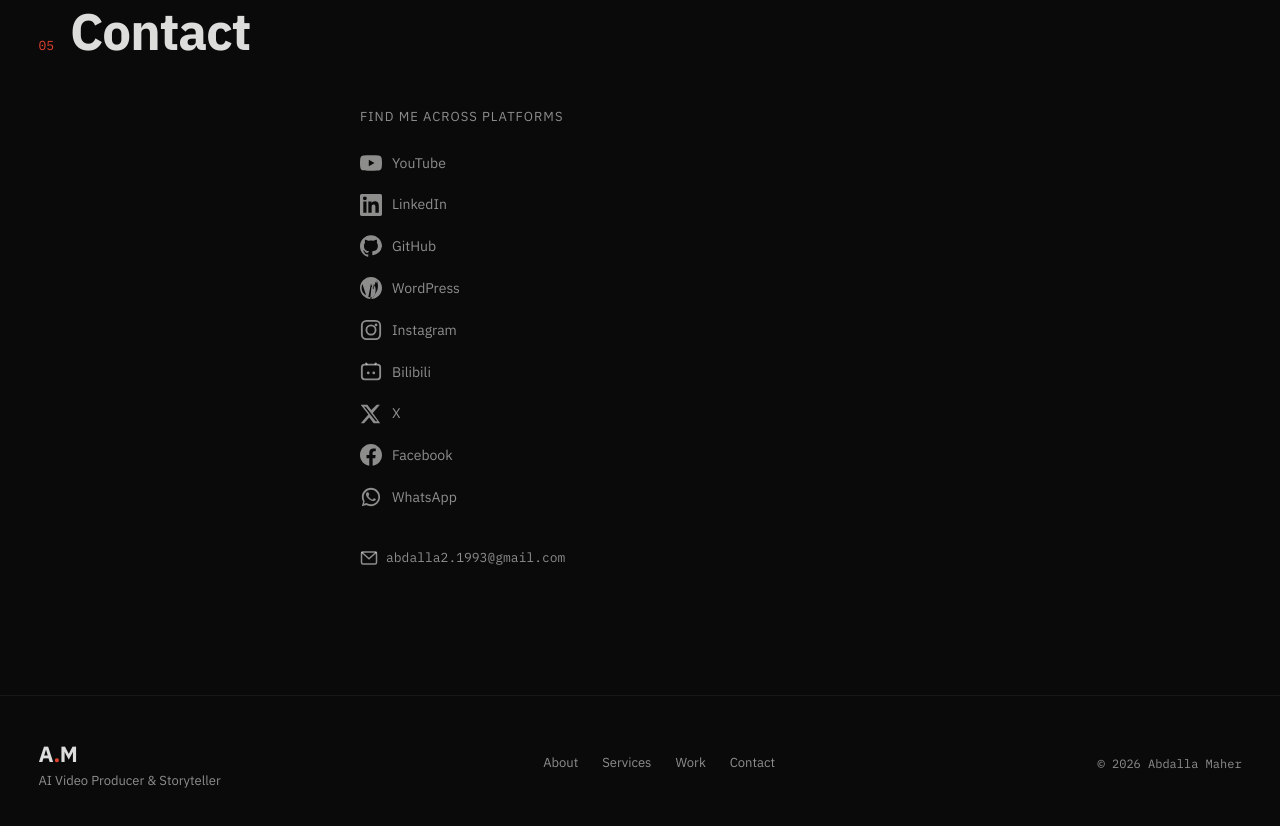
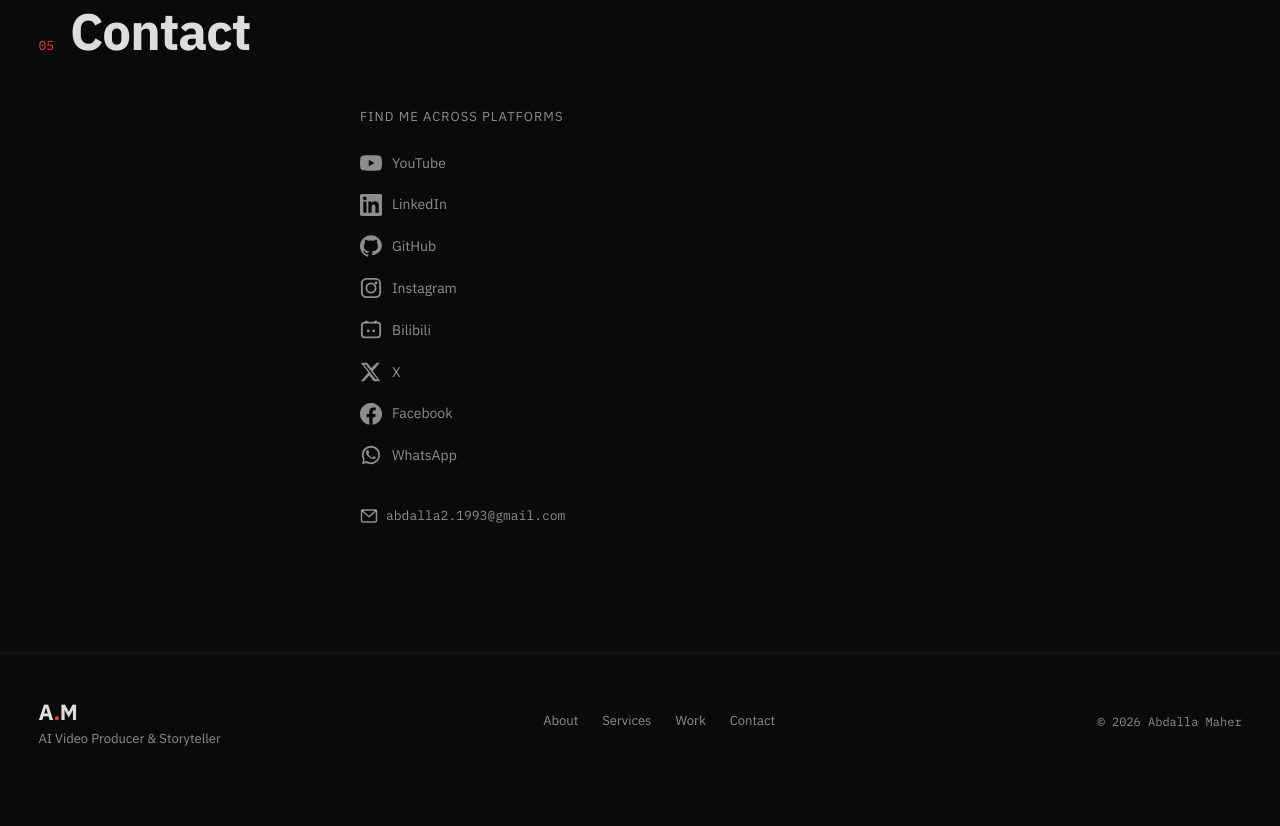
Before and after one commit to abdallamaher1993/hermes-agent, a website: page index.html in a window 1280 px wide. Shown: the part 6629-7455 px from the top of the page. After the commit the page ends 7419 px from the top, so only its background shows below. Drawn offline with Linux system fonts and the light colour scheme.

Commit message:
Contact: remove WordPress link from social list

```diff
--- a/index.html
+++ b/index.html
@@ -409,12 +409,6 @@
               </a>
             </li>
             <li>
-              <a href="https://abdalla480.wordpress.com/" target="_blank" rel="noopener" aria-label="WordPress">
-                <svg width="22" height="22" viewBox="0 0 24 24" fill="currentColor"><path d="M12 0C5.4 0 0 5.4 0 12s5.4 12 12 12 12-5.4 12-12S18.6 0 12 0zM1.7 12c0-1.5.3-3 .9-4.3L6.7 20C3.7 18.2 1.7 15.3 1.7 12zm10.3 10.3c-1 0-2-.2-2.9-.5L12 7.2l3 8.3c.1.2 0 .4-.1.5l-2.9 6.3zm1.5-11.3l2.8 7.6c.1.2 0 .4-.1.5-.9 1.9-2.1 3.5-3.7 4.7l2.6-16.3c1.3 1.9 2 4.2 2 6.7 0 4.5-2.4 8.4-6 10.5l1.4-13.8zm4.8-7.4c.8 1.9 1.3 4 1.3 6.2 0 5.3-3 9.9-7.3 12.1L17 5.3c.5.5.9 1 1.3 1.6z"/></svg>
-                <span>WordPress</span>
-              </a>
-            </li>
-            <li>
               <a href="https://instagram.com/abdallamaher1993" target="_blank" rel="noopener" aria-label="Instagram">
                 <svg width="22" height="22" viewBox="0 0 24 24" fill="none" stroke="currentColor" stroke-width="2"><rect x="2" y="2" width="20" height="20" rx="5"/><circle cx="12" cy="12" r="5"/><circle cx="17.5" cy="6.5" r="1.5" fill="currentColor" stroke="none"/></svg>
                 <span>Instagram</span>
```
